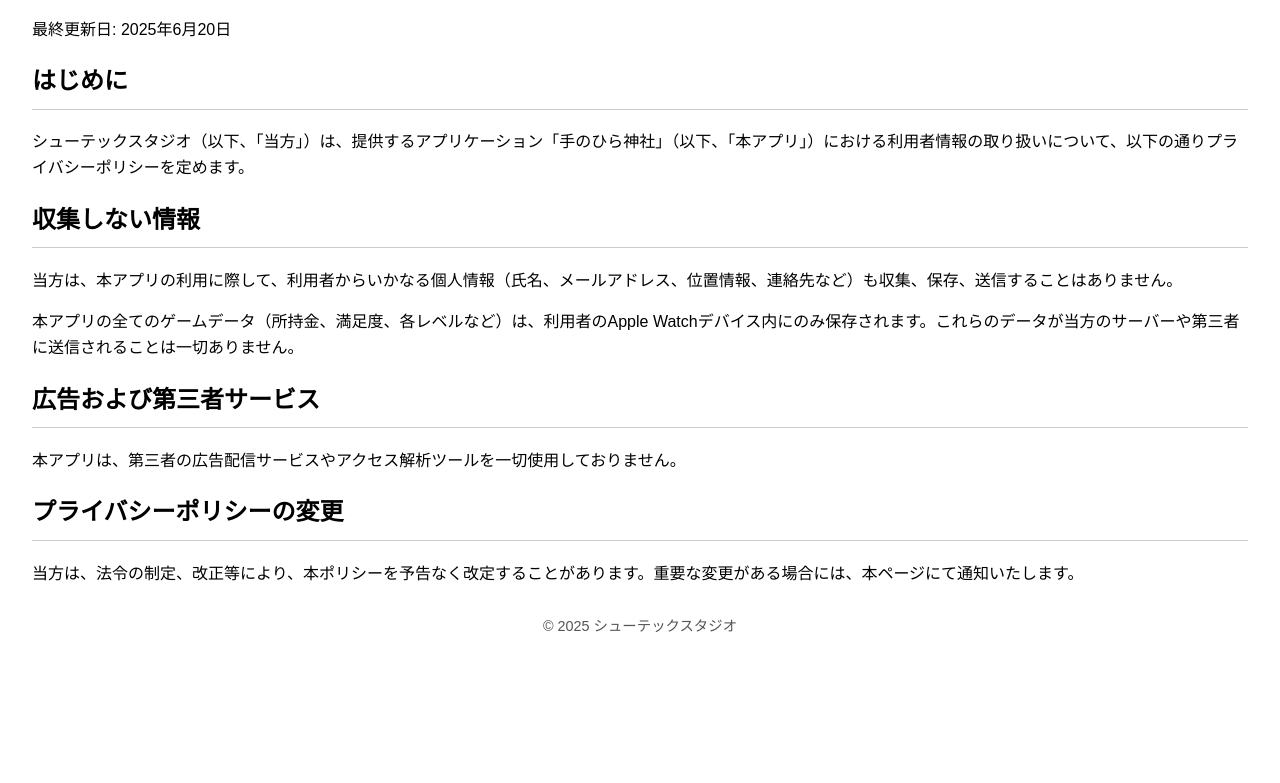
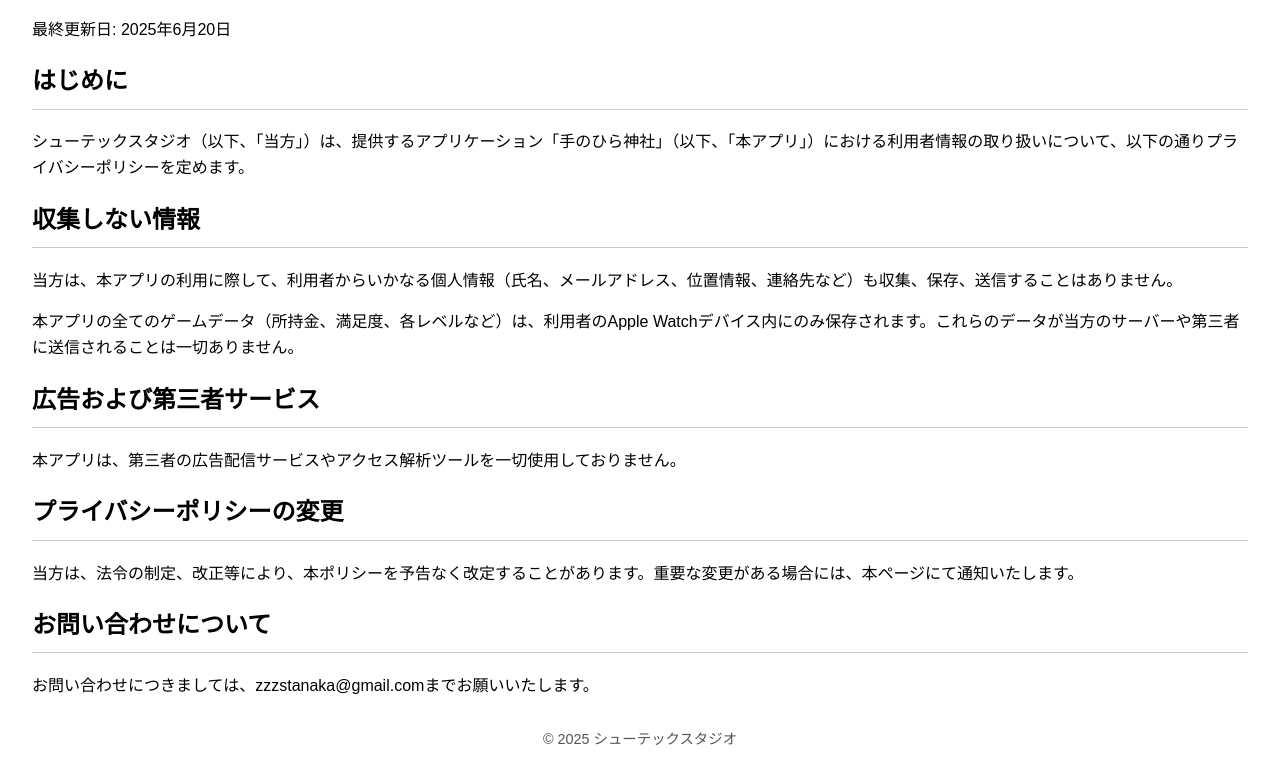
Before and after one commit to osamu0221/handshrine-privacypolicy, a plain HTML site: page index.html in a window 1280 px wide. Shown: the part 97-880 px from the top of the page. Before the commit the page ends 800 px from the top, so only its background shows below. Drawn offline with Linux system fonts and the light colour scheme.

Commit message:
Update index.html

```diff
--- a/index.html
+++ b/index.html
@@ -39,6 +39,8 @@
     <h2>プライバシーポリシーの変更</h2>
     <p>当方は、法令の制定、改正等により、本ポリシーを予告なく改定することがあります。重要な変更がある場合には、本ページにて通知いたします。</p>
 
+    <h2>お問い合わせについて</h2>
+    <p>お問い合わせにつきましては、zzzstanaka@gmail.comまでお願いいたします。</p>
     <footer>
         <p>© 2025 シューテックスタジオ</p>
     </footer>
```
